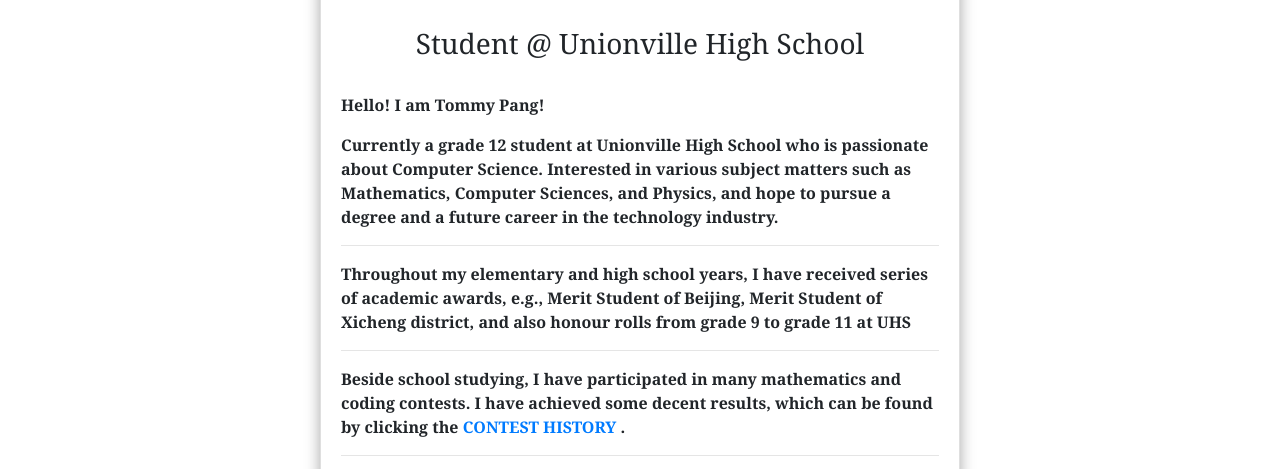
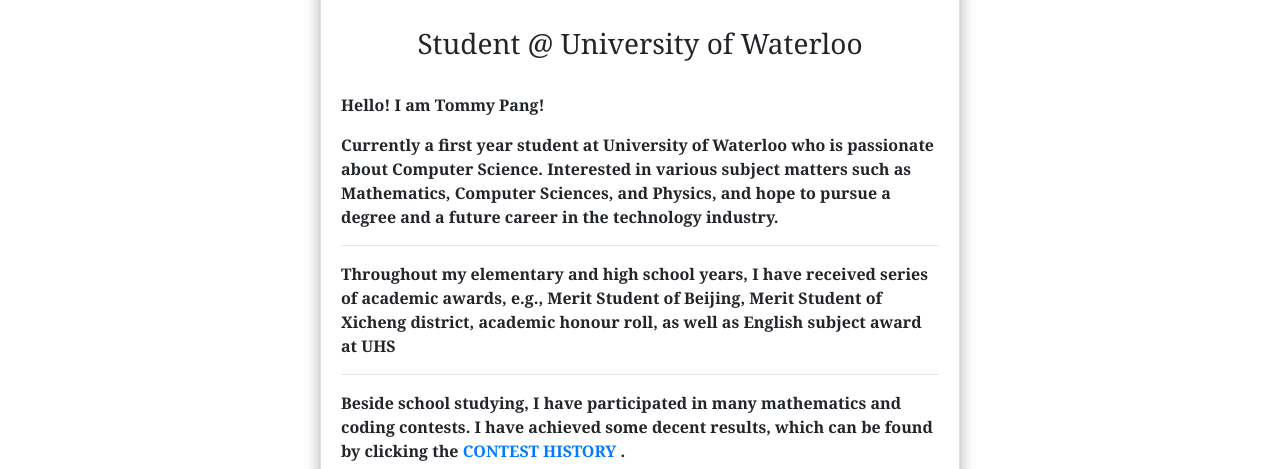
Before and after one commit to TommyPang/PersonalWebsite, a plain HTML site: page index.html in a window 1280 px wide. Shown: the part 251-720 px from the top of the page. Drawn offline with nearby package versions, Linux system fonts and the light colour scheme.

Commit message:
updated resume and about me

```diff
--- a/index.html
+++ b/index.html
@@ -41,14 +41,14 @@
             <div class="card-body">
                 <!--img src="static/images/avatar.jpg" class="avatar"-->
                 <h1 style="text-align: center">Tommy Pang</h1> <br>
-                <h3 style="text-align: center">Student @ Unionville High School</h3>
+                <h3 style="text-align: center">Student @ University of Waterloo</h3>
                 <br>
                 <p class="card-text">Hello! I am Tommy Pang!</p>
-                <p class="card-text">Currently a grade 12 student at Unionville High School who is passionate about Computer Science.
+                <p class="card-text">Currently a first year student at University of Waterloo who is passionate about Computer Science.
                     Interested in various subject matters such as Mathematics, Computer Sciences, and Physics, and hope to pursue a degree and a future career in the technology industry.</p>
                 <hr>
                 <p class="card-text">Throughout my elementary and high school years, I have received series of academic awards,
-                    e.g., Merit Student of Beijing, Merit Student of Xicheng district, and also honour rolls from grade 9 to grade 11 at UHS</p>
+                    e.g., Merit Student of Beijing, Merit Student of Xicheng district, academic honour roll, as well as English subject award at UHS</p>
                 <hr>
                 <p class="card-text">Beside school studying, I have participated in many mathematics and coding contests. I have achieved some decent results,
                     which can be found by clicking the <a href="contests.html"> CONTEST HISTORY </a>.</p>
```
Also changed, not shown: 1 other file.
